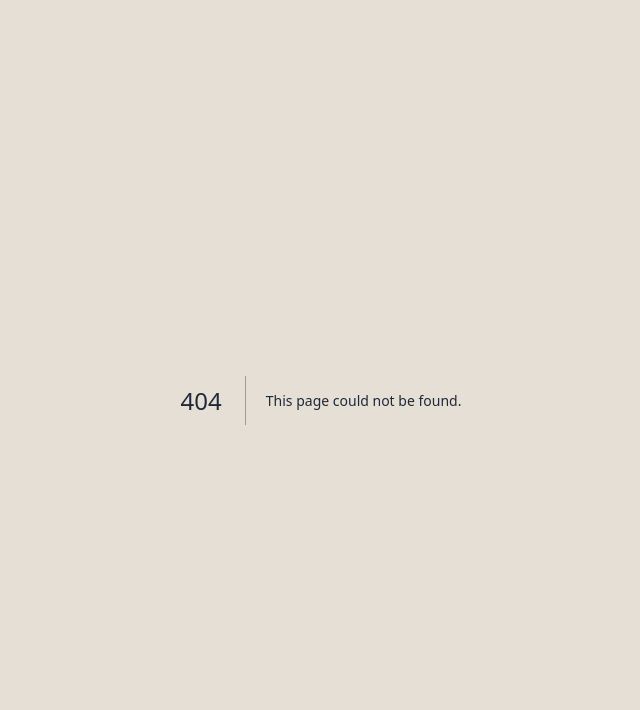
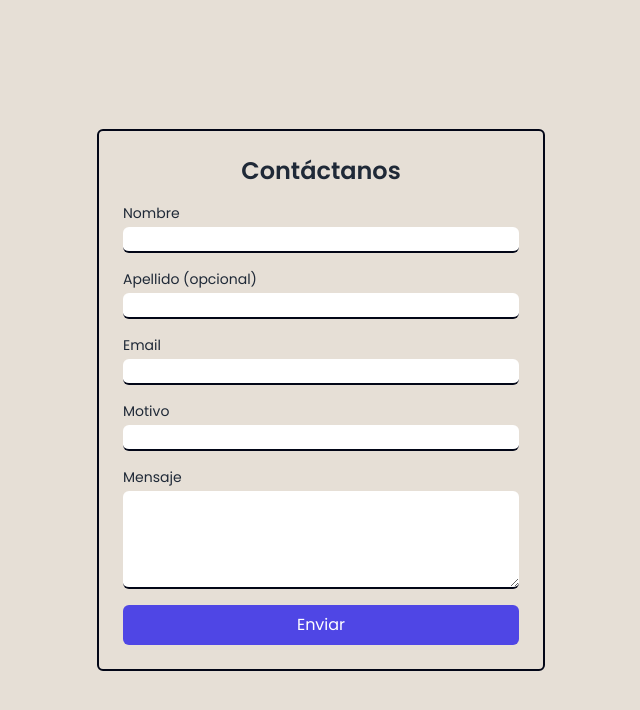
Before and after one commit to Agustin-Monti/Padel-Cocha, a Next.js app: page /contact in a window 1280 px wide. Before the commit this address had no page. Shown: the top 710 px of the page, without its empty margins (319-959 px from the left). Built offline with nearby package versions, Linux system fonts and the light colour scheme.

Commit message:
Add files via upload

```diff
--- a/app/checkout/page.tsx
+++ b/app/checkout/page.tsx
@@ -7,6 +7,7 @@ import { createClient } from '@/utils/supabase/client';
 import { useCarrito } from "@/context/CarritoContext";
 import Image from 'next/image';
 import FormTransferencia from '@/components/FormTransferencia';
+import AlertaStockPago from '@/components/AlertaStockPago';
 
 
 
@@ -283,6 +284,8 @@ export default function CheckoutPage() {
             // 🔹 Armar payload filtrando productos nulos
             const carritoConProductos = carrito.filter((item) => item.producto !== null);
 
+
+
             const payload = {
             carrito: carritoConProductos.map((item) => {
                 const producto = item.producto!;
@@ -401,11 +404,129 @@ export default function CheckoutPage() {
     }, []);
 
 
+    const [alertaStockOpen, setAlertaStockOpen] = useState(false);
+    const [mensajeStock, setMensajeStock] = useState("");
 
-    // Handle the click for showing payment methods
-    const handleShowPaymentMethods = () => {
-        setShowPaymentMethods(true);  // Cambiar estado para mostrar métodos de pago
+
+    const handleShowPaymentMethods = async () => {
+        try {
+            // ids válidos
+            const idsProductos = carrito.map((item) => item.producto?.id).filter(Boolean);
+            if (idsProductos.length === 0) {
+            setShowPaymentMethods(true);
+            return;
+            }
+
+            // <-- SIN COMENTARIOS DENTRO DE LA CADENA .select
+            const { data, error } = await supabase
+            .from("productos")
+            .select(`
+                id,
+                nombre,
+                stock,
+                talle,
+                categoria_id,
+                categorias ( id, nombre )
+            `)
+            .in("id", idsProductos);
+
+            if (error) {
+            console.error("❌ Error verificando stock:", error);
+            alert("Error verificando stock. Intenta nuevamente.");
+            return;
+            }
+
+            const productosStock = (data || []) as any[]; // tipado relajado para poder inspeccionar
+            console.log("Debug productosStock:", productosStock);
+            console.log("Debug carrito:", carrito);
+
+            const sinStock = carrito.filter((item) => {
+            const productoId = item.producto?.id;
+            if (!productoId) return true;
+
+            // Buscar la fila que vino desde la consulta
+            let productoBD = productosStock.find((p) => p.id === productoId);
+
+            // Si no encontramos por id, intentar fallback por nombre
+            if (!productoBD) {
+                productoBD = productosStock.find((p) => p.nombre === item.producto?.nombre);
+            }
+            if (!productoBD) return true;
+
+            // intentar parsear `talle` como JSON si viene serializado
+            let tallesObj: Record<string, number> | null = null;
+            if (productoBD.talle && typeof productoBD.talle === "string") {
+                const posible = productoBD.talle.trim();
+                if (posible.startsWith("{")) {
+                try {
+                    tallesObj = JSON.parse(posible);
+                } catch (err) {
+                    // no es JSON, seguir con otras comprobaciones
+                    tallesObj = null;
+                }
+                }
+            }
+
+            const categoriaNombre = productoBD.categorias?.[0]?.nombre?.toLowerCase?.() || "";
+
+            // 1) Si hay talles en JSON y el item trae talle -> comprobar ese talle
+            if (tallesObj && item.talle) {
+                const stockTalle = Number(tallesObj[item.talle]) || 0;
+                return stockTalle < item.cantidad;
+            }
+
+            // 2) Si la fila productoBD tiene `talle` como string simple y coincide con el item.talle
+            if (productoBD.talle && item.talle && !tallesObj) {
+                if (String(productoBD.talle) === String(item.talle)) {
+                return Number(productoBD.stock || 0) < item.cantidad;
+                } else {
+                // si la fila no coincide, intentar encontrar la variante (misma nombre + talle)
+                const variante = productosStock.find(
+                    (p) => p.nombre === productoBD.nombre && String(p.talle) === String(item.talle)
+                );
+                if (variante) return Number(variante.stock || 0) < item.cantidad;
+
+                // también intentar encontrar una fila padre que tenga talles (JSON) por nombre
+                const padreConTalles = productosStock.find(
+                    (p) => p.nombre === productoBD.nombre && typeof p.talle === "string" && p.talle.trim().startsWith("{")
+                );
+                if (padreConTalles) {
+                    try {
+                    const obj = JSON.parse(padreConTalles.talle);
+                    return (Number(obj[item.talle]) || 0) < item.cantidad;
+                    } catch {}
+                }
+
+                // no encontramos variante, considerarlo sin stock (o ajustar política)
+                return true;
+                }
+            }
+
+            // 3) Caso general: validar stock global
+            return Number(productoBD.stock || 0) < item.cantidad;
+            });
+
+            if (sinStock.length > 0) {
+                setMensajeStock(
+                    `Los siguientes productos no tienen stock suficiente:\n${sinStock
+                    .map((p) => `${p.producto?.nombre} ${p.talle ? `(Talle ${p.talle})` : ""}`)
+                    .join("\n")}`
+                );
+                setAlertaStockOpen(true);
+                return;
+            }
+
+
+            // todo ok
+            setShowPaymentMethods(true);
+        } catch (err) {
+            console.error("Error en check stock:", err);
+            alert("Ocurrió un error chequeando stock. Reintenta.");
+        }
     };
+
+
+
 
     useEffect(() => {
         fetchCarrito();
@@ -941,6 +1062,10 @@ export default function CheckoutPage() {
                                         {item.producto?.nombre}
                                     </h3>
 
+                                    {item.talle && (
+                                        <p className="text-sm text-gray-500">Talle: {item.talle}</p>
+                                    )}
+
                                     {item.producto ? (() => {
                                         const esOferta = item.producto.oferta_activa === true && typeof item.producto.precio_oferta === 'number';
                                         const precioUnitario = esOferta
@@ -1006,6 +1131,13 @@ export default function CheckoutPage() {
                         </div>
                     </div>
                 </div>
+                <AlertaStockPago
+                    isOpen={alertaStockOpen}
+                    onClose={() => setAlertaStockOpen(false)}
+                    mensaje={mensajeStock}
+                />
+
             </div>
+
     );
 }
--- /dev/null
+++ b/app/contact/page.tsx
@@ -0,0 +1,122 @@
+"use client";
+
+import React, { useState } from "react";
+import { ToastContainer, toast } from "react-toastify";
+import "react-toastify/dist/ReactToastify.css";
+
+const ContactPage = () => {
+  const [formData, setFormData] = useState({
+    nombre: "",
+    apellido: "",
+    email: "",
+    motivo: "",
+    mensaje: "",
+  });
+
+  const [isSending, setIsSending] = useState(false);
+
+  const handleChange = (e: React.ChangeEvent<HTMLInputElement | HTMLTextAreaElement>) => {
+    const { name, value } = e.target;
+    setFormData({ ...formData, [name]: value });
+  };
+
+  const handleSubmit = async (e: React.FormEvent) => {
+    e.preventDefault();
+    setIsSending(true); // Cambiar el estado a "Enviando..."
+    toast.info("Enviando mensaje..."); // Mostrar notificación de "Enviando..."
+
+    try {
+      const response = await fetch("/api/send-email", {
+        method: "POST",
+        headers: { "Content-Type": "application/json" },
+        body: JSON.stringify(formData),
+      });
+
+      if (response.ok) {
+        toast.success("Mensaje enviado con éxito 🎉"); // Notificación de éxito
+        setFormData({ nombre: "", apellido: "", email: "", motivo: "", mensaje: "" });
+      } else {
+        toast.error("Hubo un problema al enviar el mensaje 😢"); // Notificación de error
+      }
+    } catch (error) {
+      console.error("Error al enviar el mensaje:", error);
+      toast.error("Error al enviar el mensaje 🚨"); // Notificación de error
+    } finally {
+      setIsSending(false); // Restablecer el estado
+    }
+  };
+
+  return (
+    <div className="flex items-center justify-center self-center min-h-screen">
+      <form
+        onSubmit={handleSubmit}
+        className="p-6 w-full max-w-md border-slate-950 border-2 rounded-md"
+      >
+        <h1 className="text-2xl font-bold mb-4 text-center">Contáctanos</h1>
+        <div className="mb-4">
+          <label className="block text-sm font-medium">Nombre</label>
+          <input
+            type="text"
+            name="nombre"
+            value={formData.nombre}
+            onChange={handleChange}
+            className="mt-1 block w-full rounded-md border-slate-950 border-b-2"
+            required
+          />
+        </div>
+        <div className="mb-4">
+          <label className="block text-sm font-medium">Apellido (opcional)</label>
+          <input
+            type="text"
+            name="apellido"
+            value={formData.apellido}
+            onChange={handleChange}
+            className="mt-1 block w-full rounded-md border-slate-950 border-b-2"
+          />
+        </div>
+        <div className="mb-4">
+          <label className="block text-sm font-medium">Email</label>
+          <input
+            type="text"
+            name="email"
+            value={formData.email}
+            onChange={handleChange}
+            className="mt-1 block w-full rounded-md border-slate-950 border-b-2"
+          />
+        </div>
+        <div className="mb-4">
+          <label className="block text-sm font-medium">Motivo</label>
+          <input
+            type="text"
+            name="motivo"
+            value={formData.motivo}
+            onChange={handleChange}
+            className="mt-1 block w-full rounded-md border-slate-950 border-b-2"
+            required
+          />
+        </div>
+        <div className="mb-4">
+          <label className="block text-sm font-medium">Mensaje</label>
+          <textarea
+            name="mensaje"
+            value={formData.mensaje}
+            onChange={handleChange}
+            className="mt-1 block w-full rounded-md border-slate-950 border-b-2"
+            rows={4}
+            required
+          ></textarea>
+        </div>
+        <button
+          type="submit"
+          className="w-full bg-indigo-600 text-white py-2 px-4 rounded-md hover:bg-indigo-700"
+          disabled={isSending} // Desactivar el botón mientras se envía
+        >
+          {isSending ? "Enviando..." : "Enviar"} {/* Mostrar "Enviando..." si está enviando */}
+        </button>
+      </form>
+      <ToastContainer /> {/* Contenedor de las notificaciones */}
+    </div>
+  );
+};
+
+export default ContactPage;
--- a/app/products-category/[id]/tipo/[tipo]/page.tsx
+++ b/app/products-category/[id]/tipo/[tipo]/page.tsx
@@ -16,7 +16,7 @@ export async function generateMetadata({ params }: PageProps): Promise<Metadata>
   const nombreTipo = tipoActual?.nombre || "Productos";
 
   return {
-    title: `${nombreTipo} • La Guillerma`,
+    title: `${nombreTipo} • Punto Padel LF`,
     description: `Productos de tipo ${nombreTipo} disponibles en La Guillerma.`,
   };
 }
--- a/app/success/page.tsx
+++ b/app/success/page.tsx
@@ -1,11 +1,19 @@
 "use client";
 
+import { useEffect } from "react";
 import { useRouter } from "next/navigation";
-import { CheckCircle } from "lucide-react"; // usa Lucide para íconos modernos
-import "./success.css"; // opcional si tenés clases personalizadas
+import { CheckCircle } from "lucide-react";
+import { useCarrito } from "@/context/CarritoContext"; // 👈 importamos el contexto
+import "./success.css";
 
 export default function SuccessPage() {
   const router = useRouter();
+  const { vaciarCarrito } = useCarrito(); // 👈 obtenemos la función
+
+  useEffect(() => {
+    // Apenas entra en success, vaciamos el carrito
+    vaciarCarrito();
+  }, [vaciarCarrito]);
 
   const goToHome = () => {
     router.push("/");
@@ -22,7 +30,9 @@ export default function SuccessPage() {
           El pago ha sido procesado correctamente. <br />
           Se han enviado los detalles de su compra a su correo electrónico.
           <br />
-          <span className="block mt-2 font-medium text-beige-700">¡Muchas gracias por confiar en nosotros!</span>
+          <span className="block mt-2 font-medium text-beige-700">
+            ¡Muchas gracias por confiar en nosotros!
+          </span>
         </p>
         <button
           onClick={goToHome}
```
Also changed, not shown: app/contacto/page.tsx (line endings or trailing spaces), app/page.tsx (line endings or trailing spaces). Lines whose indentation alone changed are shown as unchanged.
